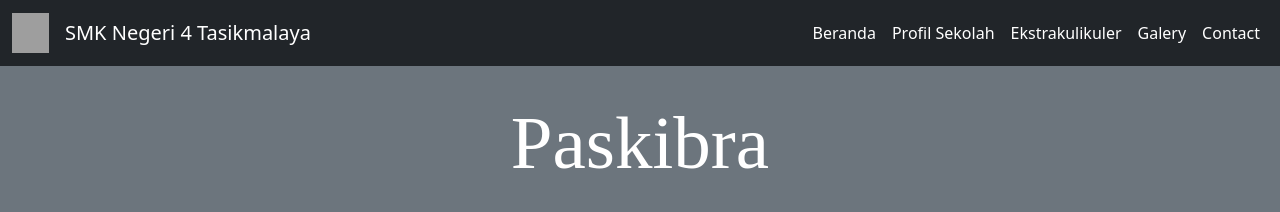
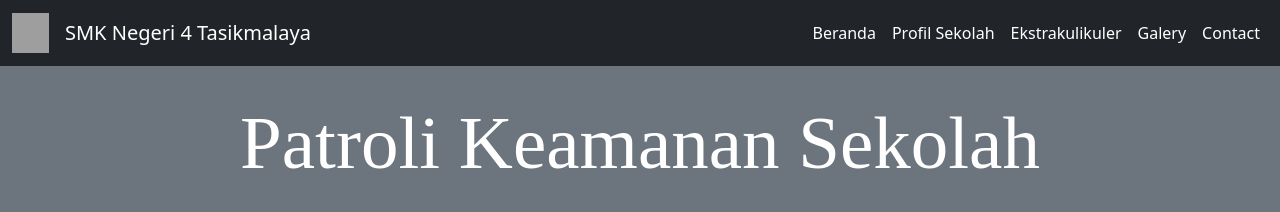
Before and after one commit to RadiTEFA/SMKN4TASIKMALAYA, a Nuxt app: page /Ekstrakulikuler/PKS in a window 1280 px wide. Shown: the top 212 px of the page. Built offline with nearby package versions, Linux system fonts and the light colour scheme; grey boxes are pictures that could not be loaded; a web font is replaced by a local one.

Commit message:
Update index.vue

```diff
--- a/pages/Ekstrakulikuler/PKS/index.vue
+++ b/pages/Ekstrakulikuler/PKS/index.vue
@@ -3,7 +3,7 @@
     <div class="content container my-3">
       <div class="row py-3 font">
         <div class="col">
-          <h4 class="text-white text-center">Paskibra</h4>
+          <h4 class="text-white text-center">Patroli Keamanan Sekolah</h4>
         </div>
       </div>
       <div class="accordion" id="accordionPanelsStayOpenExample">
```
